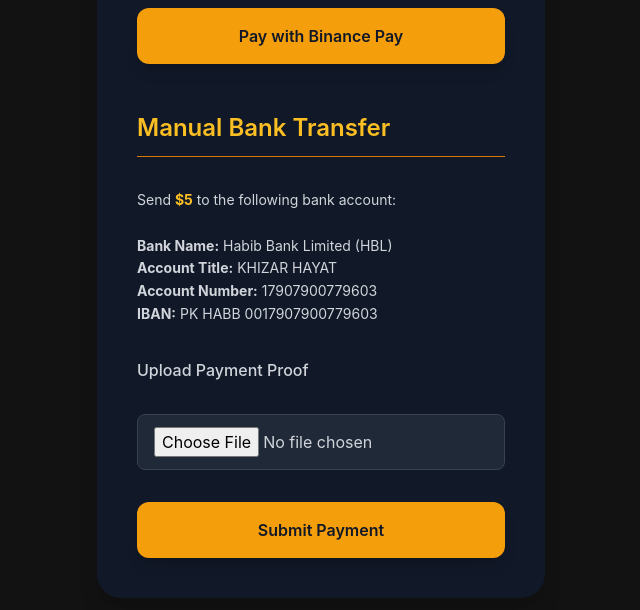
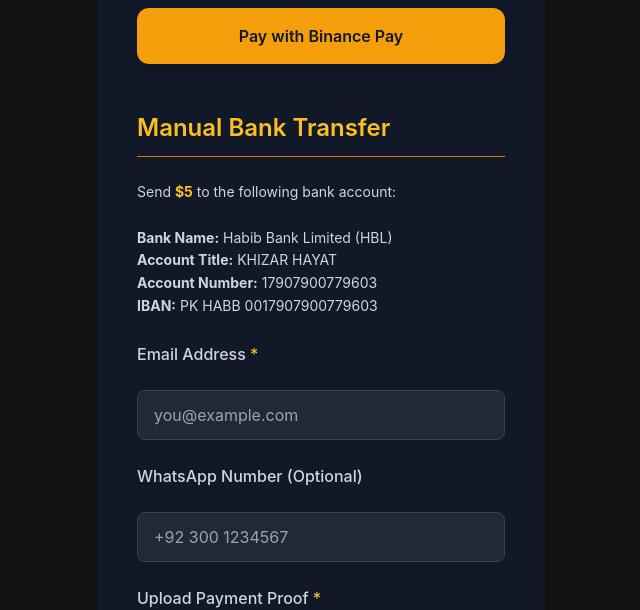
Before and after one commit to eren-6c/Website, a plain HTML site: page checkout.html in a window 1280 px wide. Shown: the part 192-802 px from the top of the page, without its empty margins (319-959 px from the left). Drawn offline with nearby package versions, Linux system fonts and the light colour scheme.

Commit message:
Update checkout.html

```diff
--- a/checkout.html
+++ b/checkout.html
@@ -34,7 +34,7 @@
       Pay with Binance Pay
     </a>
 
-    <form id="paymentForm" class="space-y-8">
+    <form id="paymentForm" class="space-y-6">
       <h3 class="text-2xl font-semibold text-yellow-400 border-b border-yellow-600 pb-3 mb-6">Manual Bank Transfer</h3>
 
       <p class="text-gray-300 text-sm mb-5 leading-relaxed">
@@ -46,7 +46,28 @@
         <span class="block"><strong>IBAN:</strong> PK HABB 0017907900779603</span>
       </p>
 
-      <label for="proof" class="block mb-3 text-gray-300 font-medium">Upload Payment Proof</label>
+      <label for="email" class="block mb-1 text-gray-300 font-medium">
+        Email Address <span class="text-yellow-400">*</span>
+      </label>
+      <input
+        id="email"
+        name="email"
+        type="email"
+        required
+        placeholder="you@example.com"
+        class="block w-full text-gray-300 bg-gray-800 border border-gray-700 rounded-lg py-3 px-4 focus:outline-none focus:ring-2 focus:ring-yellow-400 focus:border-yellow-400 transition"
+      />
+
+      <label for="whatsapp" class="block mb-1 text-gray-300 font-medium">WhatsApp Number (Optional)</label>
+      <input
+        id="whatsapp"
+        name="whatsapp"
+        type="tel"
+        placeholder="+92 300 1234567"
+        class="block w-full text-gray-300 bg-gray-800 border border-gray-700 rounded-lg py-3 px-4 mb-6 focus:outline-none focus:ring-2 focus:ring-yellow-400 focus:border-yellow-400 transition"
+      />
+
+      <label for="proof" class="block mb-1 text-gray-300 font-medium">Upload Payment Proof <span class="text-yellow-400">*</span></label>
       <input
         id="proof"
         name="proof"
@@ -93,7 +114,6 @@
       if (planInput) planInput.value = plan;
     });
 
-    // NEW: Handle form submit with fetch to Netlify function
     const form = document.getElementById('paymentForm');
     form.addEventListener('submit', async (e) => {
       e.preventDefault();
@@ -104,6 +124,14 @@
         alert('Please upload your payment proof file.');
         return;
       }
+
+      const email = form.querySelector('input[name="email"]').value.trim();
+      if (!email) {
+        alert('Please enter a valid email address.');
+        return;
+      }
+
+      const whatsapp = form.querySelector('input[name="whatsapp"]').value.trim();
 
       const plan = form.querySelector('input[name="plan"]').value;
       const price = form.querySelector('input[name="price"]').value;
@@ -116,7 +144,9 @@
           filename: file.name,
           fileBase64: base64File,
           plan,
-          price
+          price,
+          email,
+          whatsapp,
         };
 
         try {
```
